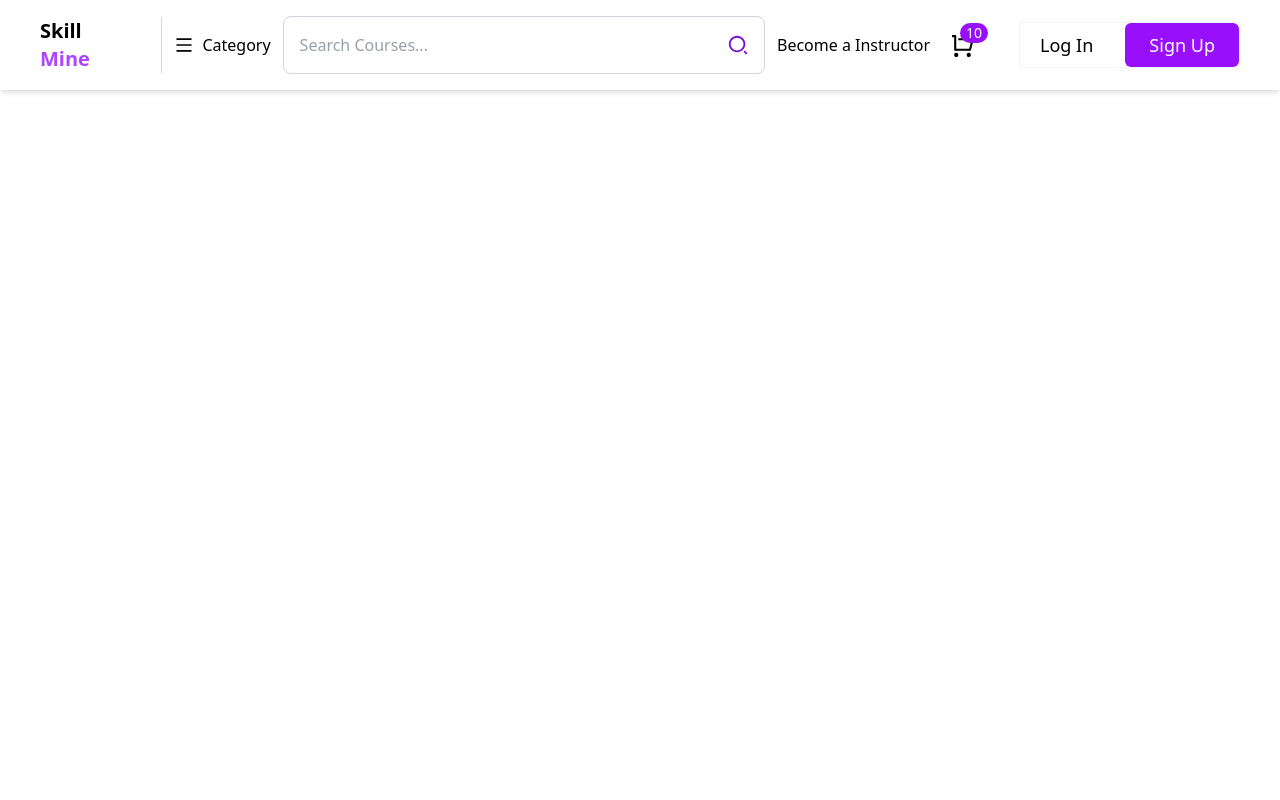
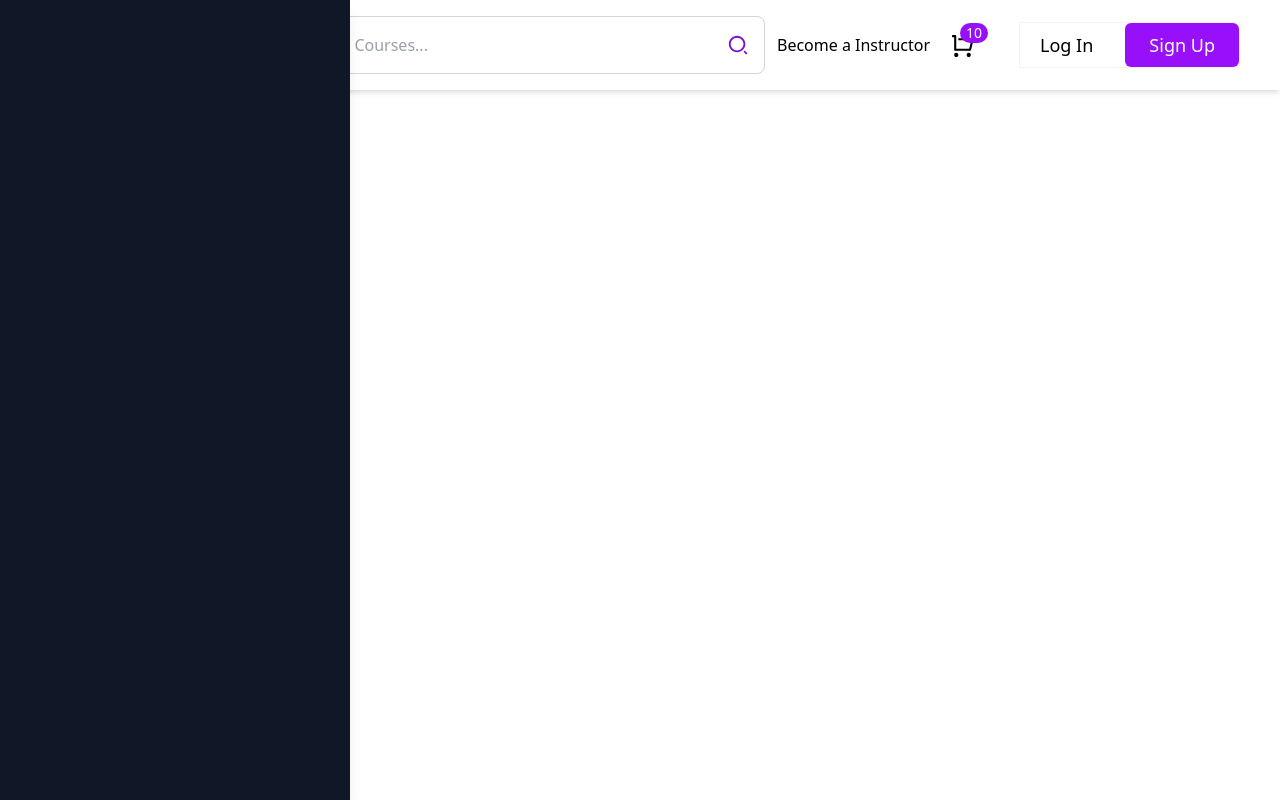
Before and after one commit to Divyadharshana5/Skill-mine, a React (Vite) app: page / in a window 1280 px wide. Built offline with nearby package versions, Linux system fonts and the light colour scheme.

Commit message:
update Navbar.jsx

```diff
--- a/src/Components/Navbar.jsx
+++ b/src/Components/Navbar.jsx
@@ -112,7 +112,9 @@ const Navbar = () => {
           </span>
         </div>
       </nav>
-      <div className={`fixed top-0 left-0 h-[100vh]`}></div>
+      <div
+        className={`fixed top-0 left-0 h-[100vh] w-[80%] sm:w-[350px] bg-gray-900 shadow-lg z-50`}
+      ></div>
     </div>
   );
 };
```
